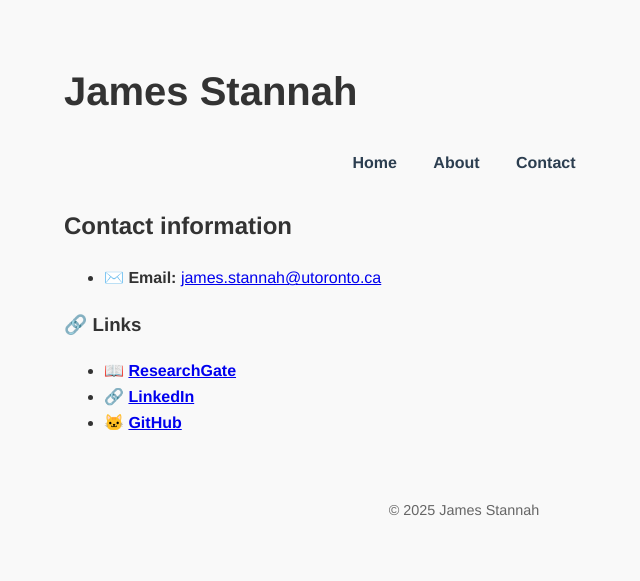
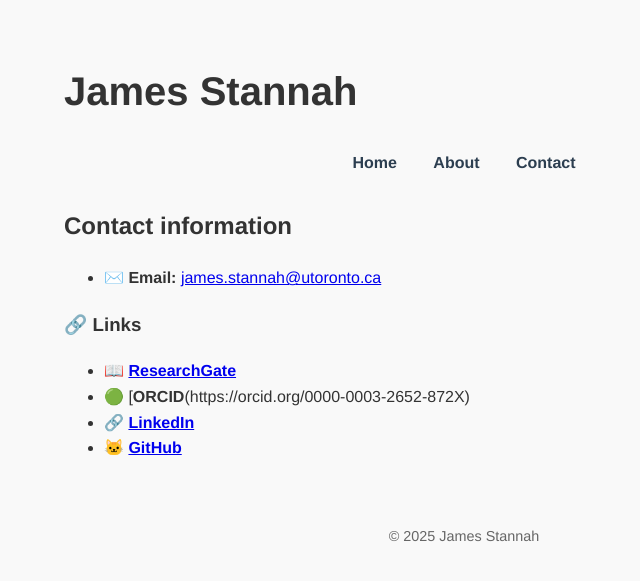
Before and after one commit to jamesstannah/jamesstannah.github.io, a Jekyll site: the page built from contact.md, in a window 1280 px wide. Shown: the top 581 px of the page, without its empty margins (176-816 px from the left). Built offline with Jekyll 4.4.1, drawn with Linux system fonts in a browser that asks for light colours.

Commit message:
Update contact.md

```diff
--- a/contact.md
+++ b/contact.md
@@ -11,5 +11,6 @@ permalink: /contact/
 ### 🔗 Links
 
 - 📖 [**ResearchGate**](https://www.researchgate.net/profile/James-Stannah?ev=hdr_xprf)
+- 🟢 [**ORCID**(https://orcid.org/0000-0003-2652-872X)
 - 🔗 [**LinkedIn**](https://www.linkedin.com/in/james-stannah)
 - 🐱 [**GitHub**](https://github.com/jamesstannah)
```
